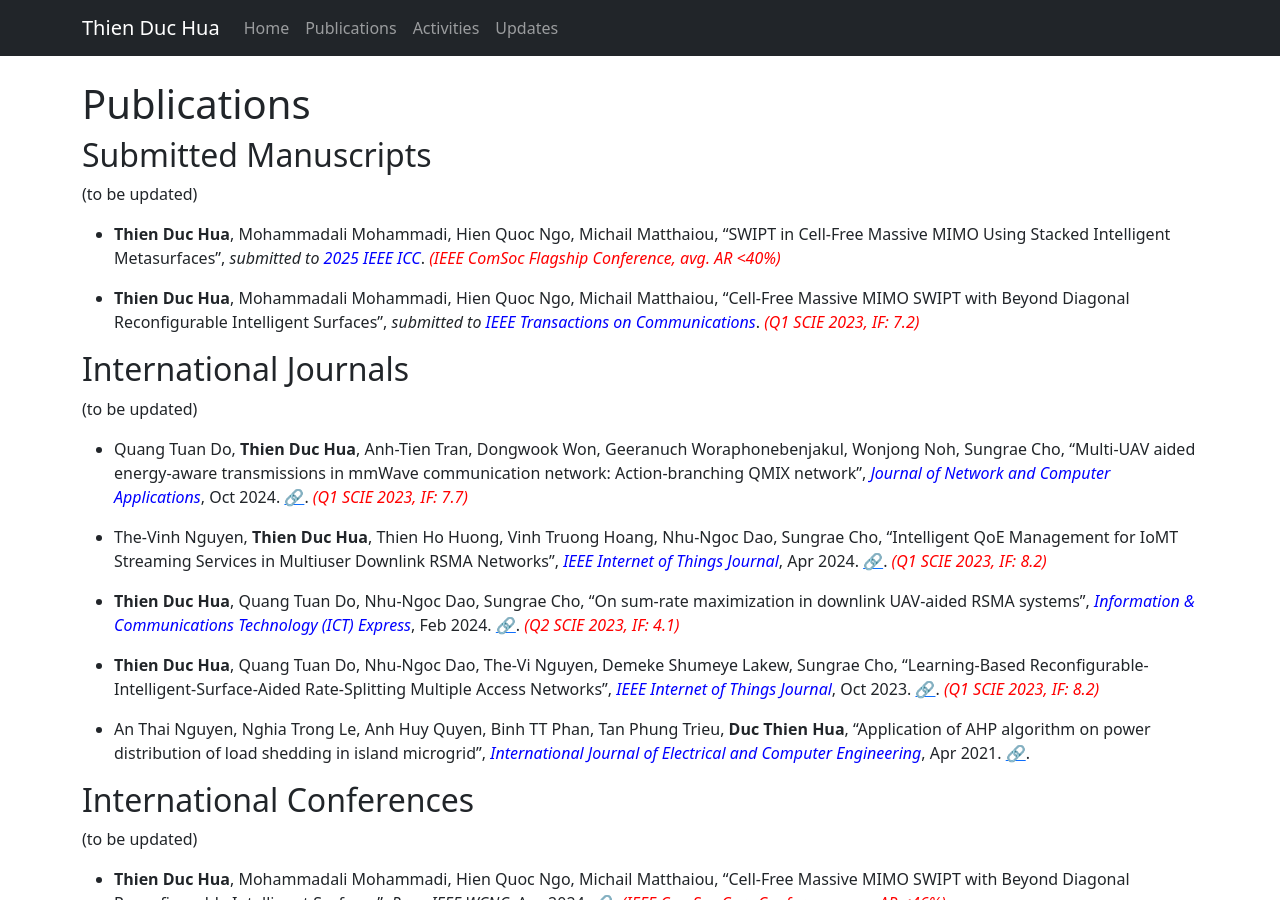
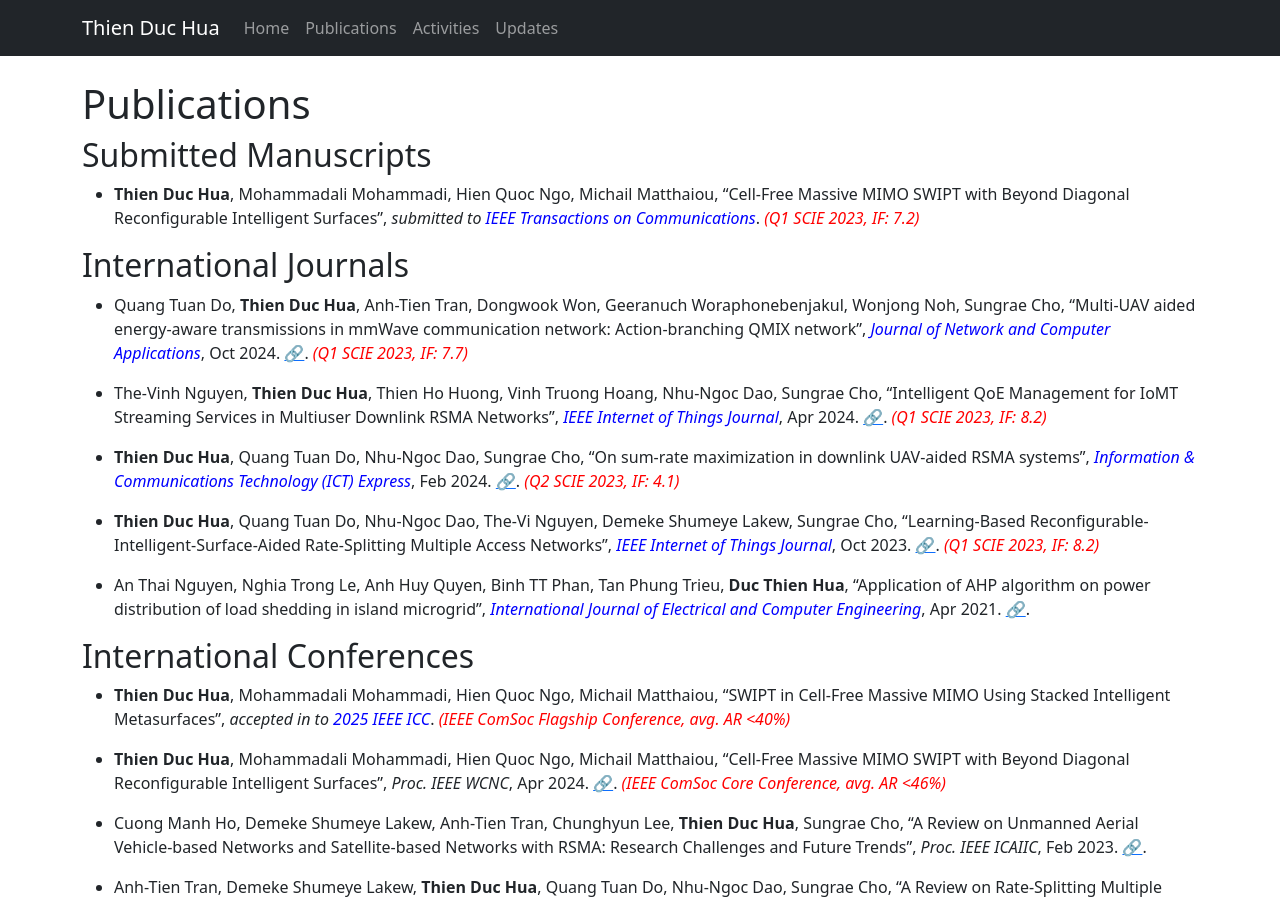
Before and after one commit to thienduchua/thienduchua.github.io, a Jekyll site: the page built from publications.md, in a window 1280 px wide and 900 px high. Built offline with Jekyll 4.4.1, drawn with Linux system fonts in a browser that asks for light colours; part of the change alters nothing that is shown.

Commit message:
Update publications.md

```diff
--- a/publications.md
+++ b/publications.md
@@ -6,17 +6,12 @@ title: Publications
 # Publications
 
 ## Submitted Manuscripts
-(to be updated)
-- **Thien Duc Hua**, Mohammadali Mohammadi, Hien Quoc Ngo, Michail Matthaiou, "SWIPT in Cell-Free Massive MIMO Using Stacked Intelligent Metasurfaces", *submitted to <span style="color: blue;">2025 IEEE ICC</span>*.
-  *<span style="color: red;">(IEEE ComSoc Flagship Conference, avg. AR <40%)</span>*
-
 - **Thien Duc Hua**, Mohammadali Mohammadi, Hien Quoc Ngo, Michail Matthaiou, "Cell-Free Massive MIMO SWIPT with Beyond Diagonal Reconfigurable Intelligent Surfaces", *submitted to <span style="color: blue;">IEEE Transactions on Communications</span>*.
   *<span style="color: red;">(Q1 SCIE 2023, IF: 7.2)</span>*
 
 
 
 ## International Journals
-(to be updated)
 - Quang Tuan Do, **Thien Duc Hua**, Anh-Tien Tran, Dongwook Won, Geeranuch Woraphonebenjakul, Wonjong Noh, Sungrae Cho,
   "Multi-UAV aided energy-aware transmissions in mmWave communication network: Action-branching QMIX network",
   *<span style="color: blue;">Journal of Network and Computer Applications</span>*, Oct 2024.
@@ -46,7 +41,9 @@ title: Publications
 
 
 ## International Conferences
-(to be updated)
+- **Thien Duc Hua**, Mohammadali Mohammadi, Hien Quoc Ngo, Michail Matthaiou, "SWIPT in Cell-Free Massive MIMO Using Stacked Intelligent Metasurfaces", *accepted in to <span style="color: blue;">2025 IEEE ICC</span>*.
+  *<span style="color: red;">(IEEE ComSoc Flagship Conference, avg. AR <40%)</span>*
+
 - **Thien Duc Hua**, Mohammadali Mohammadi, Hien Quoc Ngo, Michail Matthaiou, "Cell-Free Massive MIMO SWIPT with Beyond Diagonal Reconfigurable Intelligent Surfaces", *Proc. IEEE WCNC*, Apr 2024. [🔗](https://arxiv.org/abs/2402.00646).
   *<span style="color: red;">(IEEE ComSoc Core Conference, avg. AR <46%)</span>*
 
```
